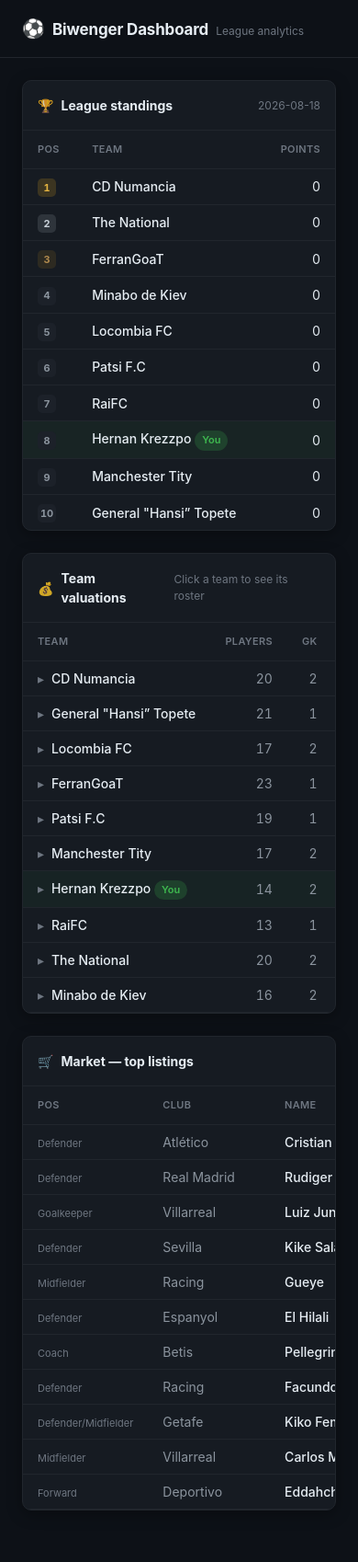
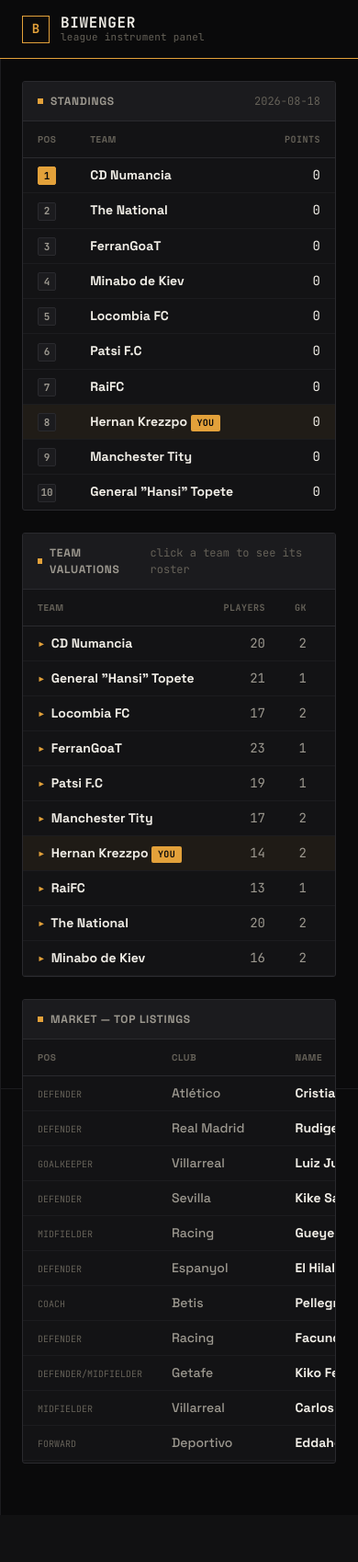
Before and after one commit to nilcrespo/BiwengerBot, a Flask app: page / in a window 390 px wide. Shown: the whole page at 92% size. After the commit the page ends 1647 px from the top, so only its background shows below. Run offline with Flask 3, Linux system fonts and the light colour scheme; data comes from the database, SQL or seed files in the repository; data that the repository does not hold is empty.

Commit message:
feat: redesign visual identity — instrument panel, not default dashboard
Explicit feedback was the dark-card-rounded-corners look read as
generic "AI dashboard" rather than something built for this. Kept the
same structure/interactions (accordion rosters, sticky header, etc.)
and did a full skin pass instead:

- Typography: Space Grotesk for display text, JetBrains Mono for all
  numeric data — a real typographic identity instead of system-ui
  everywhere.
- Palette: warm near-black instead of the GitHub-dark-clone gray,
  single bold amber accent for brand/UI state, with gain/green and
  loss/red kept strictly for money deltas so they're never ambiguous
  with the brand color.
- Geometry: sharp 2-3px corners instead of soft rounded cards, no
  drop shadows, thin hairline borders — panel/instrument feel over
  soft-SaaS-card feel.
- Dropped the emoji section icons (🏆💰🛒) for a plain colored-square
  marker via ::before — one less "generated demo" tell.
- New brand mark: a bordered monospace "B" instead of a soccer-ball
  emoji, plus a lowercase tagline ("league instrument panel").

Verified: fonts load and apply correctly, accordion/interactions all
still work, checked at desktop and mobile widths.

Co-Authored-By: Claude Sonnet 5 <noreply@anthropic.com>

```diff
--- a/static/css/style.css
+++ b/static/css/style.css
@@ -1,23 +1,25 @@
 /* ---------- Design tokens ---------- */
 :root {
-  --bg: #0d1117;
-  --surface: #161b22;
-  --surface-raised: #1c2129;
-  --border: #30363d;
-  --border-subtle: #21262d;
+  --bg: #0a0a0b;
+  --surface: #131315;
+  --surface-raised: #1b1b1e;
+  --border: #2a2a2e;
+  --border-subtle: #1c1c1f;
 
-  --text: #e6edf3;
-  --text-muted: #8b949e;
-  --text-faint: #6e7681;
+  --text: #f0ede6;
+  --text-muted: #9c988f;
+  --text-faint: #656158;
 
-  --accent: #3fb950;
-  --accent-dim: #2ea043;
-  --danger: #f85149;
-  --warning: #d29922;
+  /* Amber is the brand/UI accent — used for interactive/emphasis states.
+     Gain/loss get their own dedicated colors so amber never gets
+     confused with "money went up." */
+  --accent: #e3a13a;
+  --accent-dim: #c98a2e;
+  --gain: #3ecf72;
+  --loss: #f2534a;
 
-  --radius: 10px;
-  --radius-sm: 6px;
-  --shadow: 0 4px 16px rgba(0, 0, 0, 0.35);
+  --radius: 3px;
+  --radius-sm: 2px;
 
   --space-1: 4px;
   --space-2: 8px;
@@ -25,6 +27,9 @@
   --space-4: 16px;
   --space-5: 24px;
   --space-6: 32px;
+
+  --font-display: 'Space Grotesk', -apple-system, BlinkMacSystemFont, sans-serif;
+  --font-mono: 'JetBrains Mono', ui-monospace, SFMono-Regular, Menlo, Consolas, monospace;
 }
 
 * {
@@ -39,14 +44,20 @@ html, body {
 body {
   background: var(--bg);
   color: var(--text);
-  font-family: -apple-system, BlinkMacSystemFont, "Segoe UI", Roboto, Helvetica, Arial, sans-serif;
+  font-family: var(--font-display);
   font-size: 14px;
   line-height: 1.5;
   -webkit-font-smoothing: antialiased;
+  background-image:
+    linear-gradient(var(--border-subtle) 1px, transparent 1px),
+    linear-gradient(90deg, var(--border-subtle) 1px, transparent 1px);
+  background-size: 48px 48px;
+  background-attachment: fixed;
+  background-position: -1px -1px;
 }
 
 ::selection {
-  background: rgba(63, 185, 80, 0.35);
+  background: rgba(227, 161, 58, 0.3);
 }
 
 /* ---------- Layout ---------- */
@@ -61,7 +72,7 @@ body {
   top: 0;
   z-index: 20;
   background: var(--bg);
-  border-bottom: 1px solid var(--border-subtle);
+  border-bottom: 1px solid var(--accent);
   padding: var(--space-4) var(--space-5);
   margin-bottom: var(--space-5);
 }
@@ -77,25 +88,45 @@ body {
 
 .brand {
   display: flex;
-  align-items: baseline;
-  gap: var(--space-2);
+  align-items: center;
+  gap: var(--space-3);
   margin-right: auto;
 }
 
 .brand-mark {
-  font-size: 20px;
+  display: flex;
+  align-items: center;
+  justify-content: center;
+  width: 30px;
+  height: 30px;
+  border: 1.5px solid var(--accent);
+  color: var(--accent);
+  font-family: var(--font-mono);
+  font-weight: 700;
+  font-size: 14px;
+  flex-shrink: 0;
+}
+
+.brand-text {
+  display: flex;
+  flex-direction: column;
+  line-height: 1.15;
 }
 
 .brand-title {
-  font-size: 17px;
-  font-weight: 650;
-  letter-spacing: -0.01em;
+  font-size: 16px;
+  font-weight: 700;
+  letter-spacing: 0.04em;
+  text-transform: uppercase;
   color: var(--text);
+  font-family: var(--font-mono);
 }
 
 .brand-sub {
-  font-size: 12px;
+  font-size: 11px;
   color: var(--text-faint);
+  font-family: var(--font-mono);
+  letter-spacing: 0.02em;
 }
 
 /* ---------- Filter controls ---------- */
@@ -127,7 +158,7 @@ body {
   border-radius: var(--radius-sm);
   padding: 7px 10px;
   font-size: 13px;
-  font-family: inherit;
+  font-family: var(--font-mono);
   min-width: 160px;
 }
 
@@ -184,9 +215,8 @@ body {
 
 .card {
   background: var(--surface);
-  border: 1px solid var(--border-subtle);
+  border: 1px solid var(--border);
   border-radius: var(--radius);
-  box-shadow: var(--shadow);
   overflow: hidden;
   display: flex;
   flex-direction: column;
@@ -197,26 +227,34 @@ body {
   align-items: center;
   justify-content: space-between;
   gap: var(--space-3);
-  padding: var(--space-4) var(--space-4);
-  border-bottom: 1px solid var(--border-subtle);
+  padding: var(--space-3) var(--space-4);
+  border-bottom: 1px solid var(--border);
+  background: var(--surface-raised);
 }
 
 .card-title {
-  font-size: 14px;
-  font-weight: 650;
-  color: var(--text);
+  font-size: 12px;
+  font-weight: 700;
+  text-transform: uppercase;
+  letter-spacing: 0.06em;
+  color: var(--text-muted);
   display: flex;
   align-items: center;
   gap: var(--space-2);
 }
 
-.card-title .icon {
-  opacity: 0.8;
+.card-title::before {
+  content: '';
+  display: inline-block;
+  width: 6px;
+  height: 6px;
+  background: var(--accent);
 }
 
 .card-meta {
   font-size: 12px;
   color: var(--text-faint);
+  font-family: var(--font-mono);
 }
 
 .card-body {
@@ -232,7 +270,6 @@ body {
 table {
   width: 100%;
   border-collapse: collapse;
-  font-variant-numeric: tabular-nums;
 }
 
 thead th {
@@ -240,18 +277,20 @@ thead th {
   top: 0;
   background: var(--surface);
   text-align: left;
-  font-size: 11px;
+  font-size: 10px;
   text-transform: uppercase;
-  letter-spacing: 0.03em;
+  letter-spacing: 0.05em;
   color: var(--text-faint);
-  font-weight: 600;
+  font-weight: 700;
   padding: var(--space-3) var(--space-4);
-  border-bottom: 1px solid var(--border-subtle);
+  border-bottom: 1px solid var(--border);
   white-space: nowrap;
 }
 
 th.num, td.num {
   text-align: right;
+  font-family: var(--font-mono);
+  font-variant-numeric: tabular-nums;
 }
 
 tbody td {
@@ -274,7 +313,7 @@ tbody tr:hover td {
 }
 
 .cell-primary {
-  font-weight: 550;
+  font-weight: 600;
 }
 
 .cell-muted {
@@ -282,17 +321,18 @@ tbody tr:hover td {
 }
 
 .money-pos {
-  color: var(--accent);
+  color: var(--gain);
 }
 
 .money-neg {
-  color: var(--danger);
+  color: var(--loss);
 }
 
 .empty-row td {
   color: var(--text-faint);
   text-align: center;
   padding: var(--space-5);
+  font-family: var(--font-mono);
 }
 
 /* ---------- Badges & pills ---------- */
@@ -300,33 +340,36 @@ tbody tr:hover td {
   display: inline-flex;
   align-items: center;
   gap: 4px;
-  padding: 2px 8px;
-  border-radius: 999px;
-  font-size: 11px;
-  font-weight: 600;
+  padding: 1px 7px;
+  border-radius: var(--radius-sm);
+  font-size: 10px;
+  font-weight: 700;
+  text-transform: uppercase;
+  letter-spacing: 0.03em;
   line-height: 1.6;
   white-space: nowrap;
+  font-family: var(--font-mono);
 }
 
-.pill-fit { background: rgba(63, 185, 80, 0.15); color: var(--accent); }
-.pill-injured { background: rgba(248, 81, 73, 0.15); color: var(--danger); }
-.pill-doubt { background: rgba(210, 153, 34, 0.15); color: var(--warning); }
-.pill-neutral { background: rgba(139, 148, 158, 0.15); color: var(--text-muted); }
+.pill-fit { background: rgba(62, 207, 114, 0.12); color: var(--gain); }
+.pill-injured { background: rgba(242, 83, 74, 0.12); color: var(--loss); }
+.pill-doubt { background: rgba(227, 161, 58, 0.15); color: var(--accent); }
+.pill-neutral { background: rgba(156, 152, 143, 0.12); color: var(--text-muted); }
 
-.prob-high { background: rgba(63, 185, 80, 0.15); color: var(--accent); }
-.prob-mid { background: rgba(210, 153, 34, 0.15); color: var(--warning); }
-.prob-low { background: rgba(139, 148, 158, 0.15); color: var(--text-muted); }
+.prob-high { background: rgba(62, 207, 114, 0.12); color: var(--gain); }
+.prob-mid { background: rgba(227, 161, 58, 0.15); color: var(--accent); }
+.prob-low { background: rgba(156, 152, 143, 0.12); color: var(--text-muted); }
 
 .pill-me {
-  background: rgba(63, 185, 80, 0.2);
-  color: var(--accent);
+  background: var(--accent);
+  color: var(--bg);
 }
 
 tr.row-me td {
-  background: rgba(63, 185, 80, 0.05);
+  background: rgba(227, 161, 58, 0.06);
 }
 tr.row-me:hover td {
-  background: rgba(63, 185, 80, 0.1);
+  background: rgba(227, 161, 58, 0.12);
 }
 
 .rank {
@@ -335,20 +378,26 @@ tr.row-me:hover td {
   justify-content: center;
   width: 20px;
   height: 20px;
-  border-radius: 5px;
+  border-radius: var(--radius-sm);
   font-size: 11px;
   font-weight: 700;
+  font-family: var(--font-mono);
   background: var(--surface-raised);
   color: var(--text-muted);
+  border: 1px solid var(--border);
 }
 
-.rank-1 { background: rgba(210, 153, 34, 0.2); color: #e3b341; }
-.rank-2 { background: rgba(139, 148, 158, 0.2); color: #c9d1d9; }
-.rank-3 { background: rgba(210, 153, 34, 0.12); color: #b08a4e; }
+.rank-1 {
+  background: var(--accent);
+  color: var(--bg);
+  border-color: var(--accent);
+}
 
 .pos-badge {
-  font-size: 11px;
+  font-size: 10px;
   color: var(--text-faint);
+  font-family: var(--font-mono);
+  text-transform: uppercase;
 }
 
 /* ---------- Misc states ---------- */
@@ -360,13 +409,14 @@ tr.row-me:hover td {
 }
 
 .error-banner {
-  background: rgba(248, 81, 73, 0.1);
-  border: 1px solid rgba(248, 81, 73, 0.35);
-  color: #ffb4ae;
+  background: rgba(242, 83, 74, 0.08);
+  border: 1px solid rgba(242, 83, 74, 0.35);
+  color: #ff9891;
   border-radius: var(--radius-sm);
   padding: var(--space-3) var(--space-4);
   margin-bottom: var(--space-5);
   font-size: 13px;
+  font-family: var(--font-mono);
 }
 
 /* ---------- Team roster accordion ---------- */
@@ -376,7 +426,8 @@ tr.team-row {
 
 .expand-chevron {
   display: inline-block;
-  color: var(--text-faint);
+  color: var(--accent);
+  font-family: var(--font-mono);
   transition: transform 0.15s;
   width: 0.8em;
 }
@@ -418,4 +469,5 @@ tr.roster-detail:hover td {
   padding: var(--space-4);
   color: var(--text-faint);
   text-align: center;
+  font-family: var(--font-mono);
 }
--- a/templates/dashboard.html
+++ b/templates/dashboard.html
@@ -4,15 +4,20 @@
     <meta charset="UTF-8">
     <meta name="viewport" content="width=device-width, initial-scale=1.0">
     <title>Biwenger Dashboard</title>
+    <link rel="preconnect" href="https://fonts.googleapis.com">
+    <link rel="preconnect" href="https://fonts.gstatic.com" crossorigin>
+    <link href="https://fonts.googleapis.com/css2?family=JetBrains+Mono:wght@400;500;700&family=Space+Grotesk:wght@500;700&display=swap" rel="stylesheet">
     <link href="{{ url_for('static', filename='css/style.css') }}" rel="stylesheet">
 </head>
 <body>
     <header class="topbar">
         <div class="topbar-inner">
             <div class="brand">
-                <span class="brand-mark">⚽</span>
-                <span class="brand-title">Biwenger Dashboard</span>
-                <span class="brand-sub">League analytics</span>
+                <span class="brand-mark">B</span>
+                <div class="brand-text">
+                    <span class="brand-title">Biwenger</span>
+                    <span class="brand-sub">league instrument panel</span>
+                </div>
             </div>
         </div>
     </header>
@@ -23,7 +28,7 @@
         <section class="grid single">
             <div class="card">
                 <div class="card-header">
-                    <span class="card-title"><span class="icon">🏆</span> League standings</span>
+                    <span class="card-title">Standings</span>
                     <span class="card-meta" id="currentDate"></span>
                 </div>
                 <div class="card-body scroll">
@@ -44,8 +49,8 @@
         <section class="grid single">
             <div class="card">
                 <div class="card-header">
-                    <span class="card-title"><span class="icon">💰</span> Team valuations</span>
-                    <span class="card-meta">Click a team to see its roster</span>
+                    <span class="card-title">Team valuations</span>
+                    <span class="card-meta">click a team to see its roster</span>
                 </div>
                 <div class="card-body">
                     <table id="teamsTable">
@@ -71,7 +76,7 @@
         <section class="grid single">
             <div class="card">
                 <div class="card-header">
-                    <span class="card-title"><span class="icon">🛒</span> Market — top listings</span>
+                    <span class="card-title">Market — top listings</span>
                 </div>
                 <div class="card-body scroll">
                     <table id="marketTable">
```
